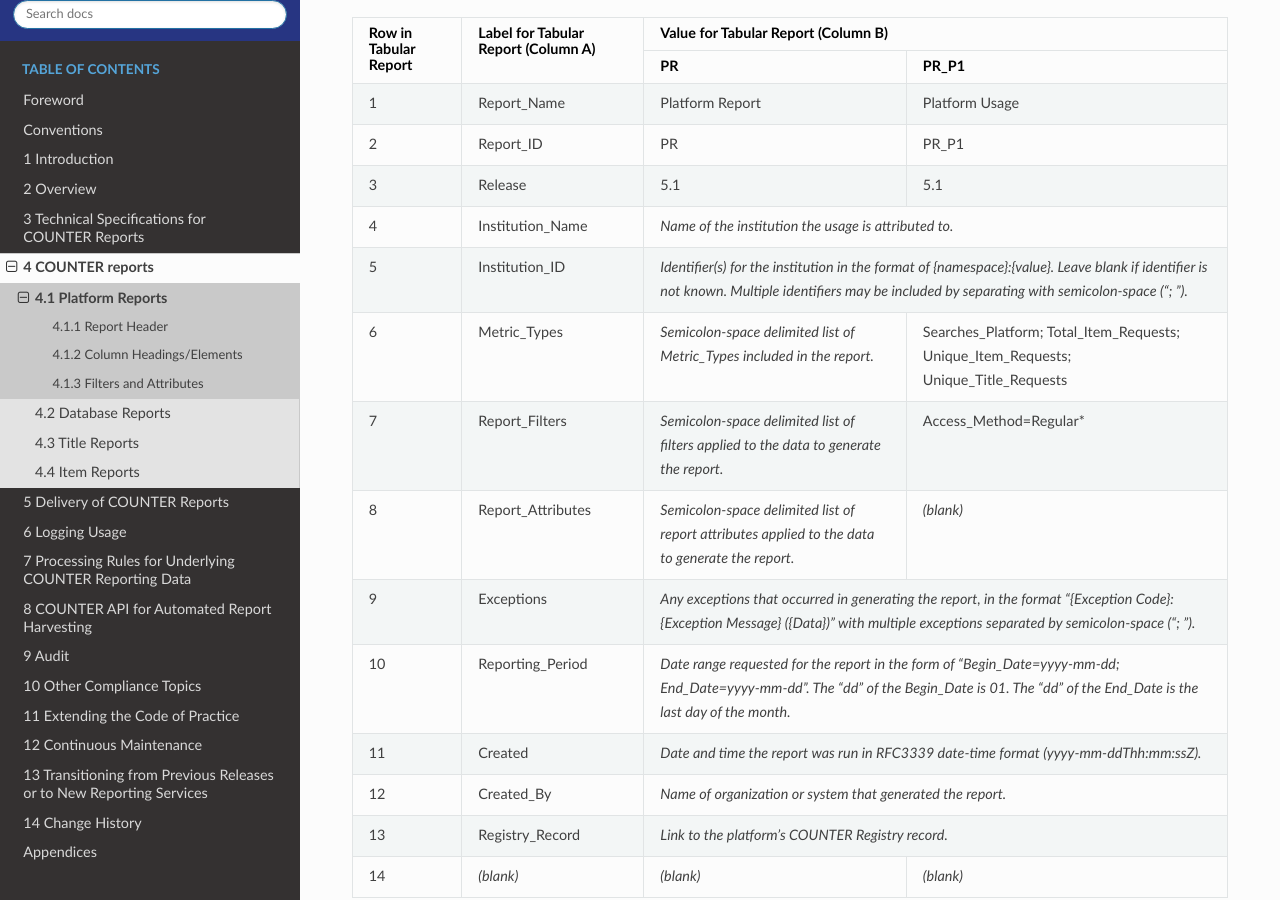
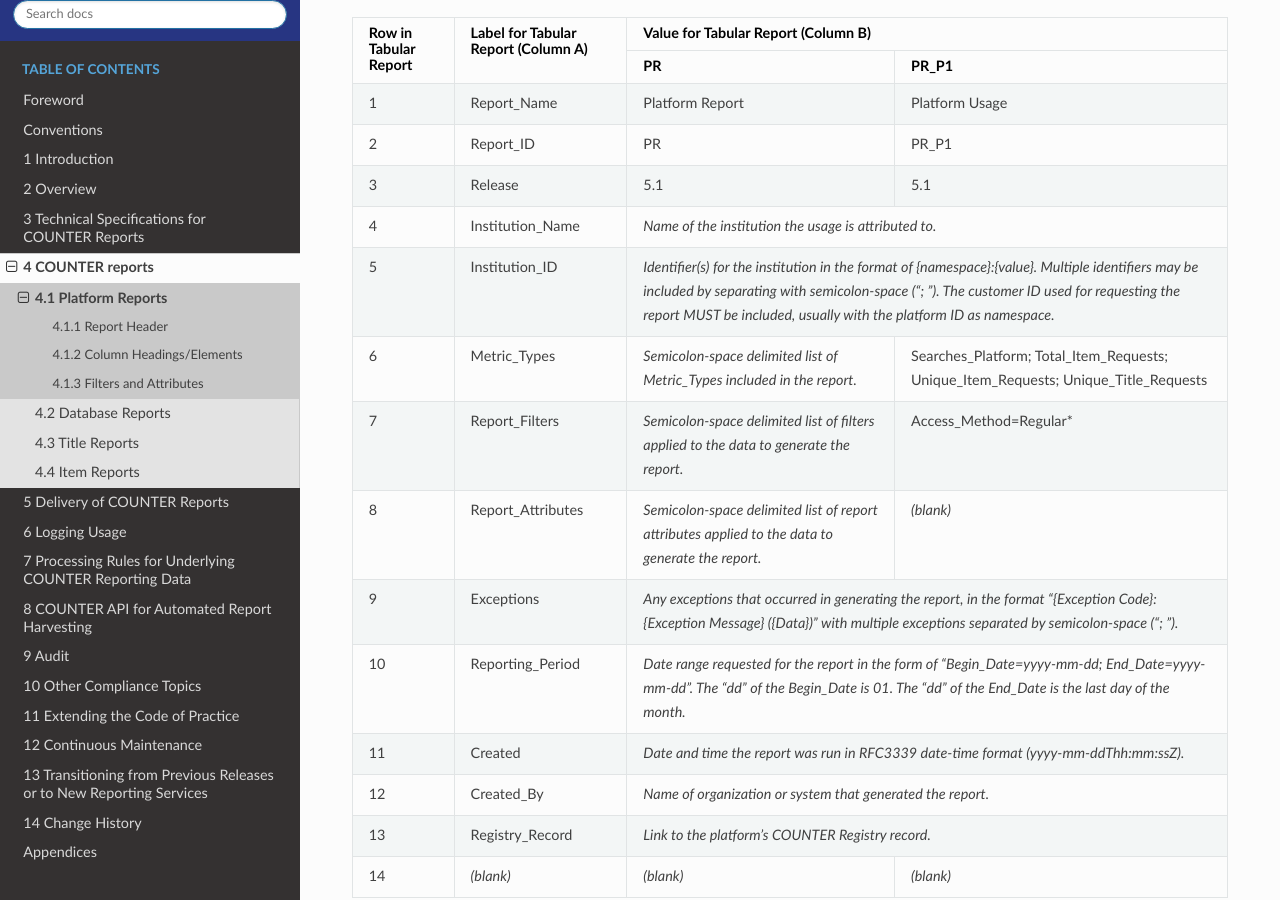
Before and after one commit to Project-Counter/cop5, a Sphinx documentation site: the page built from source/04-reports/01-platform-reports.rst, in a window 1280 px wide and 900 px high, scrolled down 915 px. Built offline with Sphinx 7.4.7 and the Read the Docs theme 3.1.0, drawn with Linux system fonts in a browser that asks for light colours.

Commit message:
Update Section 4 to require Institution ID

```diff
--- a/source/04-reports/01-platform-reports.rst
+++ b/source/04-reports/01-platform-reports.rst
@@ -86,7 +86,7 @@
 
    * - 5
      - Institution_ID
-     - :cspan:`1` *Identifier(s) for the institution in the format of {namespace}:{value}. Leave blank if identifier is not known. Multiple identifiers may be included by separating with semicolon-space (“; ”).*
+     - :cspan:`1` *Identifier(s) for the institution in the format of {namespace}:{value}. Multiple identifiers may be included by separating with semicolon-space (“; ”). The customer ID used for requesting the report MUST be included, usually with the platform ID as namespace.*
 
    * - 6
      - Metric_Types
--- a/source/04-reports/02-database-reports.rst
+++ b/source/04-reports/02-database-reports.rst
@@ -110,7 +110,7 @@
 
    * - 5
      - Institution_ID
-     - :cspan:`2` *Identifier(s) for the institution in the format of {namespace}:{value}. Leave blank if identifier is not known. Multiple identifiers may be included by separating with semicolon-space (“; ”).*
+     - :cspan:`2` *Identifier(s) for the institution in the format of {namespace}:{value}. Multiple identifiers may be included by separating with semicolon-space (“; ”). The customer ID used for requesting the report MUST be included, usually with the platform ID as namespace.*
 
    * - 6
      - Metric_Types
--- a/source/04-reports/03-title-reports.rst
+++ b/source/04-reports/03-title-reports.rst
@@ -139,7 +139,7 @@
 
    * - 5
      - Institution_ID
-     - :cspan:`3` *Identifier(s) for the institution in the format of {namespace}:{value}. Leave blank if identifier is not known. Multiple identifiers may be included by separating with semicolon-space (“; ”).*
+     - :cspan:`3` *Identifier(s) for the institution in the format of {namespace}:{value}. Multiple identifiers may be included by separating with semicolon-space (“; ”). The customer ID used for requesting the report MUST be included, usually with the platform ID as namespace.*
 
    * - 6
      - Metric_Types
--- a/source/04-reports/04-item-reports.rst
+++ b/source/04-reports/04-item-reports.rst
@@ -101,7 +101,7 @@
 
    * - 5
      - Institution_ID
-     - :cspan:`2` *Identifier(s) for the institution in the format of {namespace}:{value}. Leave blank if identifier is not known. Multiple identifiers may be included by separating with semicolon-space (“; ”).*
+     - :cspan:`2` *Identifier(s) for the institution in the format of {namespace}:{value}. Multiple identifiers may be included by separating with semicolon-space (“; ”). The customer ID used for requesting the report MUST be included, usually with the platform ID as namespace.*
 
    * - 6
      - Metric_Types
```
